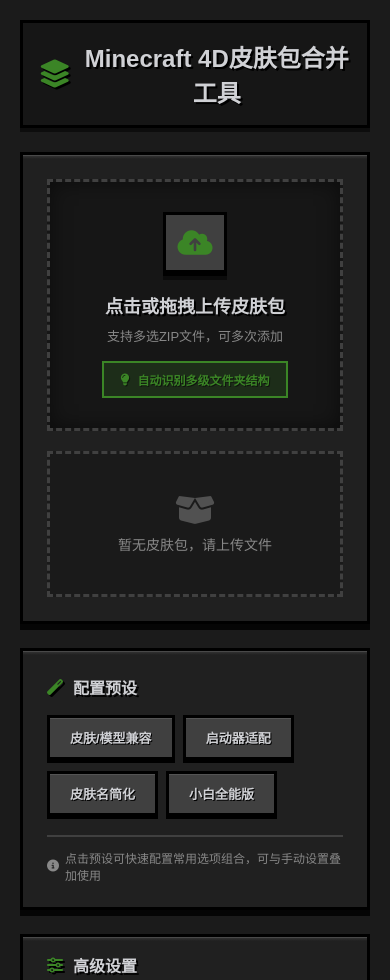
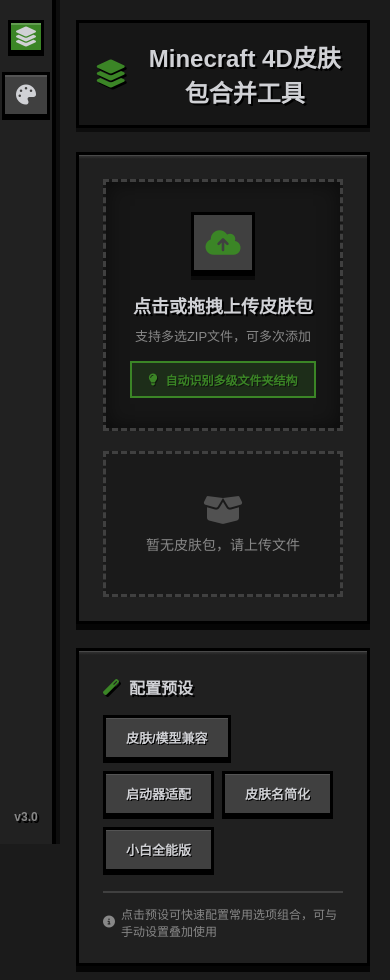
Before and after one commit to fangkuaichaoge/fangkuaichaoge.github.io, a plain HTML site: page index.html in a window 390 px wide. Shown: the top 980 px of the page. Drawn offline with nearby package versions, Linux system fonts and the light colour scheme.

Commit message:
Add files via upload

```diff
--- a/index.html
+++ b/index.html
@@ -76,6 +76,33 @@
             font-size: 12px;
             font-weight: 600;
             text-shadow: 2px 2px 0 #000;
+        }
+
+        .sidebar-btn {
+            width: 48px;
+            height: 48px;
+            background-color: var(--mc-bg-button);
+            border: 3px solid var(--mc-border);
+            border-bottom: 6px solid var(--mc-border);
+            display: flex;
+            align-items: center;
+            justify-content: center;
+            color: var(--mc-gray-light);
+            font-size: 20px;
+            margin: 16px 0;
+            text-decoration: none;
+            transition: all 0.1s;
+            box-shadow: inset 0 2px 0 rgba(255,255,255,0.1);
+        }
+
+        .sidebar-btn:hover {
+            background-color: var(--mc-green);
+            transform: translateY(-2px);
+        }
+
+        .sidebar-btn:active {
+            border-bottom: 4px solid var(--mc-border);
+            transform: translateY(2px);
         }
 
         /* 主内容区 */
@@ -1127,10 +1154,14 @@
 
         @media (max-width: 768px) {
             .sidebar {
-                display: none;
+                width: 56px;
+            }
+            .logo {
+                width: 36px;
+                height: 36px;
             }
             .main-content {
-                margin-left: 0;
+                margin-left: 56px;
                 padding: 20px;
             }
             .options-grid {
@@ -1146,14 +1177,17 @@
     </style>
     <script src="./js/jszip.min.js"></script>
             <script src="./js/FileSaver.min.js"></script>
-            <script src="https://cdnjs.cloudflare.com/ajax/libs/three.js/r128/three.min.js"></script><base target="_blank">
+            <script src="https://cdnjs.cloudflare.com/ajax/libs/three.js/r128/three.min.js"></script>
 </head>
 
 <body>
     <aside class="sidebar">
         <div class="logo">
-            <i class="fas fa-cube"></i>
+            <i class="fas fa-layer-group"></i>
         </div>
+        <a href="skinstudio/index.html" class="sidebar-btn" title="打开 SkinStudio">
+            <i class="fas fa-palette"></i>
+        </a>
         <div class="version">v3.0</div>
     </aside>
 
```
